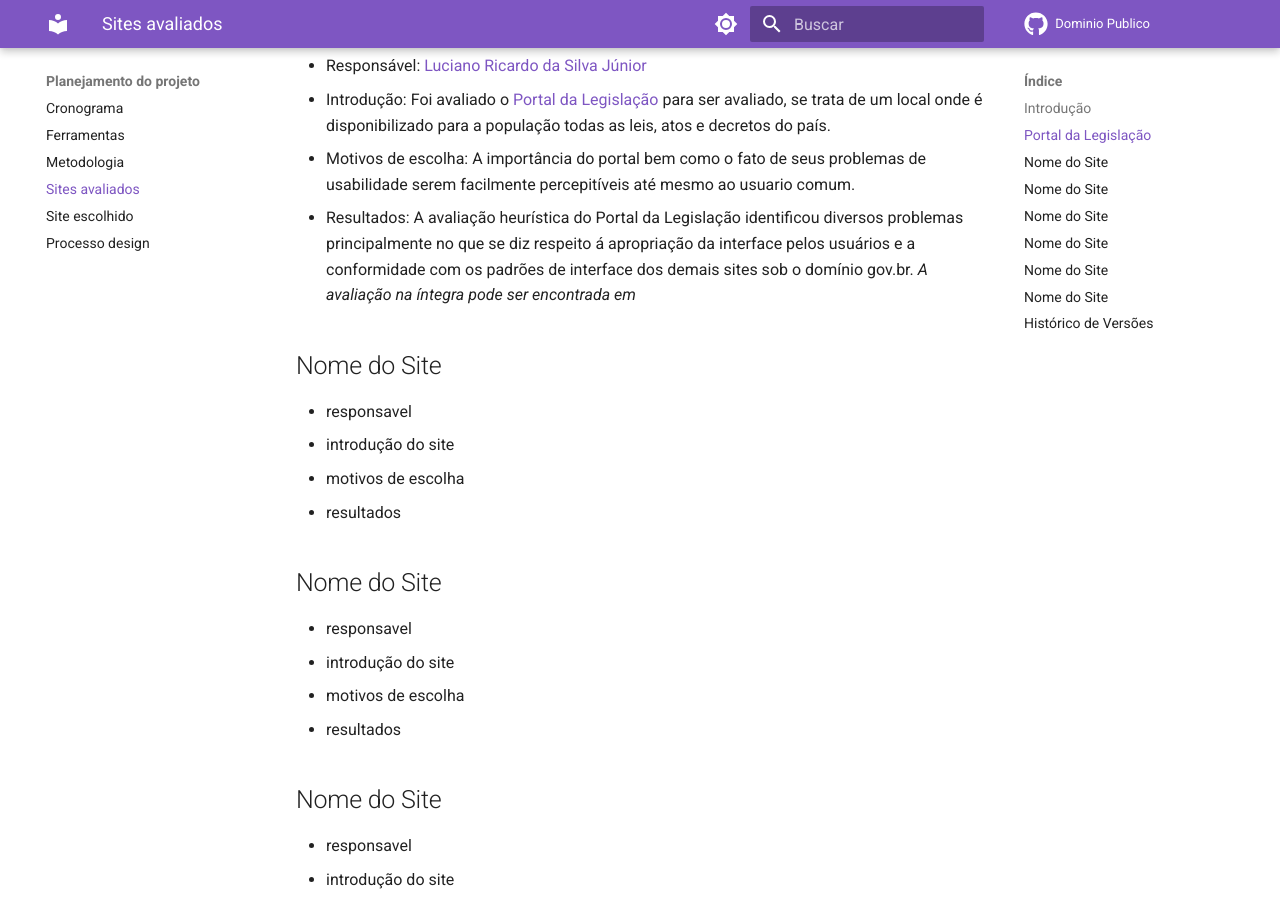
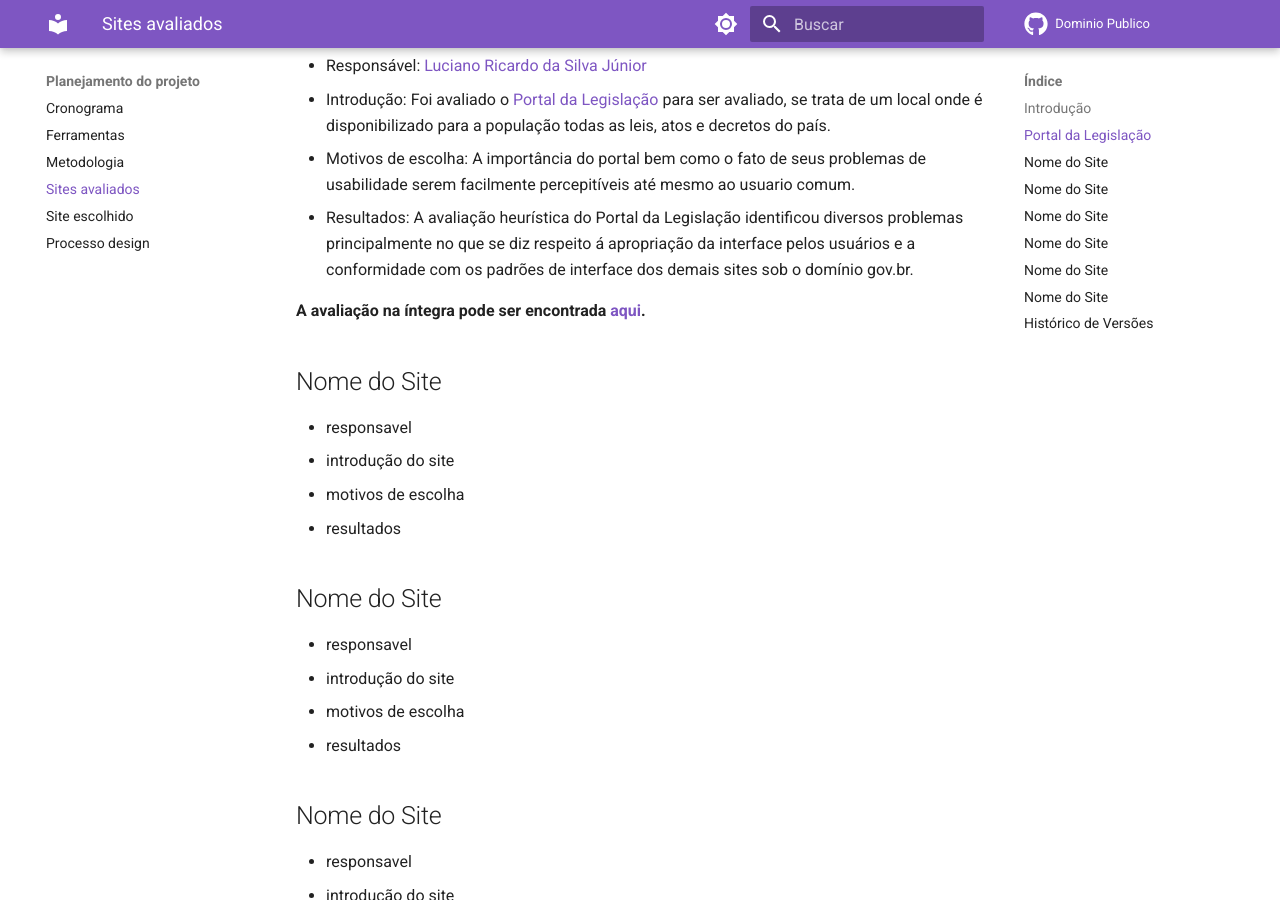
Before and after one commit to Interacao-Humano-Computador/2023.2-Dominio-Publico, an MkDocs documentation site: the page built from docs/planejamento/sites_avaliados.md, in a window 1280 px wide and 900 px high, scrolled down 449 px. Built offline with MkDocs 1.6.1 and Material for MkDocs 9.7.7, drawn with Linux system fonts in a browser that asks for light colours; comment, search, counter and statistics services are not loaded.

Commit message:
feat doc de avaliacao do legislativo

```diff
--- a/docs/planejamento/sites_avaliados.md
+++ b/docs/planejamento/sites_avaliados.md
@@ -11,7 +11,8 @@
 - Introdução: Foi avaliado o [Portal da Legislação](http://www4.planalto.gov.br/legislacao/) para ser avaliado, se trata de um local onde é disponibilizado para a população todas as leis, atos e decretos do país.
 - Motivos de escolha: A importância do portal bem como o fato de seus problemas de usabilidade serem facilmente percepitíveis até mesmo ao usuario comum.
 - Resultados: A avaliação heurística do Portal da Legislação identificou diversos problemas principalmente no que se diz respeito á apropriação da interface pelos usuários e a conformidade com os padrões de interface dos demais sites sob o domínio gov.br.
-*A avaliação na íntegra pode ser encontrada em*
+
+**A avaliação na íntegra pode ser encontrada [aqui](/docs/assets/AvalicaoLegislativo.pdf).**
 
 ## Nome do Site
 
```
Also changed, not shown: 1 other file.
